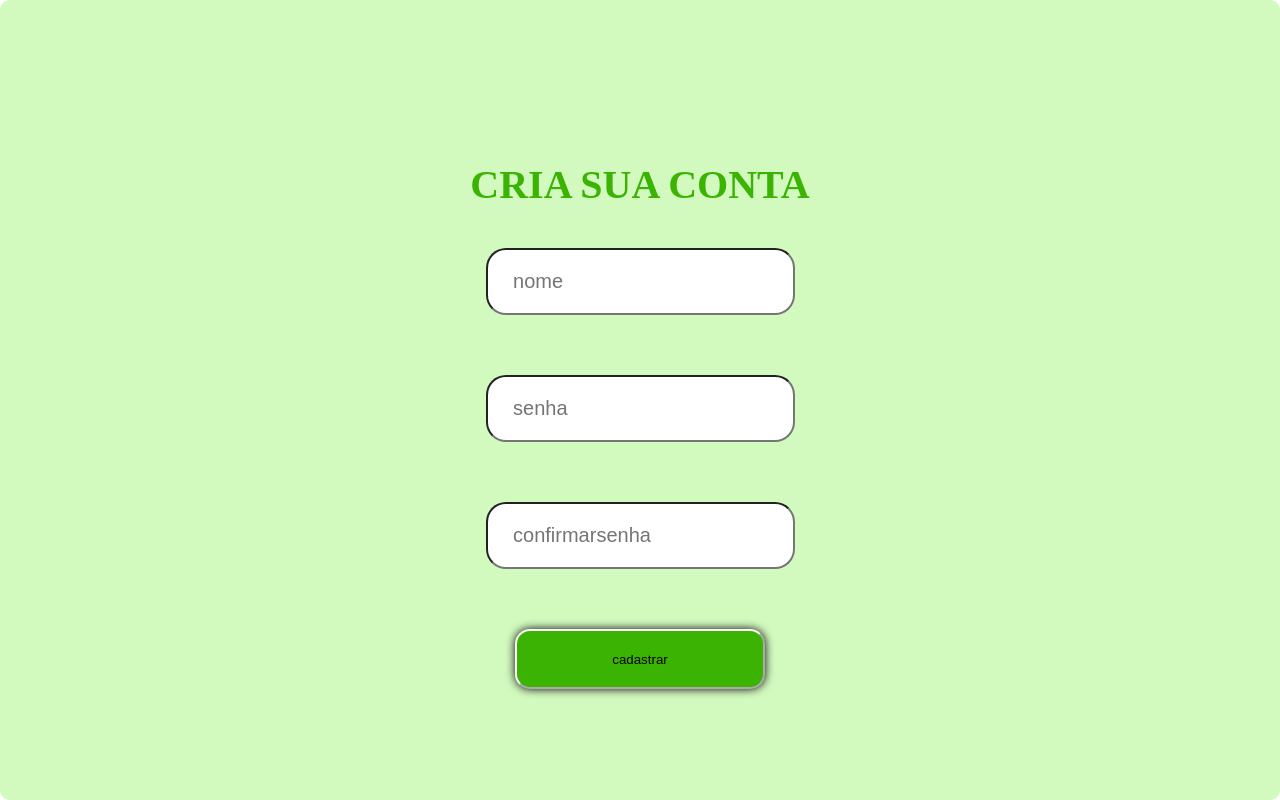
After one commit to Phreshxz/aula-nicolaszinho, a PHP site: the page made by tela de logiin/login.html in a window 1280 px wide. The commit adds this page. Run offline with PHP 8.4, Linux system fonts and the light colour scheme.

Commit message:
Add files via upload

```diff
--- a/tela de logiin/index.css
+++ b/tela de logiin/index.css
@@ -12,7 +12,7 @@
 .telaverde {
     display: flex;
     background-color: rgb(58, 179, 2);
-    width: 30%;
+    width: 100%;
     height: 100%;
     flex-direction: column;
     justify-content: center;
@@ -59,8 +59,8 @@ button {
 /*tela de login*/
 .telalogin {
     display: flex;
-    background-color: rgb(199, 255, 218);
-    width: 70%;
+    background-color: rgb(210, 250, 191);
+    width: 100%;
     height: 100%;
     flex-direction: column;
     justify-content: center;
@@ -74,18 +74,17 @@ h2 {
     display: flex;
     color: rgb(58, 179, 2);
     font-size: 40px;
-    margin-bottom: 200px;
+    margin-top: 50px;
 }
 
-input{
+input {
     font-size: 20px;
     padding: 20px;
-    border: 0px;
     border-radius: 20px;
     margin-bottom: 20px;
 }
 
-.cadastrar{
+.cadastrar {
     border-radius: 15px;
     background-color: rgb(58, 179, 2);
     box-shadow: 0 0 10px;
@@ -95,3 +94,43 @@ input{
     height: 60px;
 
 }
+
+
+.telacadastro{
+
+    display: flex;
+    background-color: rgb(210, 250, 191);
+    width: 100%;
+    height: 100%;
+    flex-direction: column;
+    justify-content: center;
+    align-items: center;
+    gap: 40px;
+    border-radius: 10px;
+
+}
+
+h2 {
+    display: flex;
+    color: rgb(58, 179, 2);
+    font-size: 40px;
+    margin-top: 50px;
+}
+
+input {
+    font-size: 20px;
+    padding: 20px;
+    border-radius: 20px;
+    margin-bottom: 20px;
+}
+
+.cadastrar {
+    border-radius: 15px;
+    background-color: rgb(58, 179, 2);
+    box-shadow: 0 0 10px;
+    border-color: rgb(255, 255, 255);
+    display: flex;
+    width: 250px;
+    height: 60px;
+
+}
--- a/tela de logiin/index.js
+++ b/tela de logiin/index.js
@@ -0,0 +1,46 @@
+function cadastrar() {
+
+    const nome = document.getElementById('nome').value
+    const senha = document.getElementById('confsenha').value
+    const confsenha = document.getElementById('senha').value
+
+    if (nome && senha === confsenha) {
+        localStorage.setItem(nome, senha)
+        alert('Usuario cadastrado com sucesso')
+        window.location.href = 'cadastro.html'
+    }
+    else {
+        return alert('Usuario e/ou senha incorreto')
+
+    }
+}
+
+
+function login() {
+    const nome = document.getElementById('nome').value
+    const senha = document.getElementById('senha').value
+
+    let contaexistente = localStorage.getItem(nome)
+
+    if (!contaexistente) {
+        return alert("usuario nao existe")
+
+    }
+
+    if (nome && senha === contaexistente) {
+        localStorage.setItem(nome, senha)
+         alert(`Usuario ${nome} cadastrado com sucesso`)
+         window.location.href = 'home.html'
+    }
+    else {
+        return alert(`Usuario e/ou senha incorreto`)
+    }
+
+}
+
+
+function entrar() {
+    window.location.href = './login.html'
+
+
+}
--- /dev/null
+++ b/tela de logiin/login.html
@@ -0,0 +1,27 @@
+<!DOCTYPE html>
+<html lang="pt-br">
+
+<head>
+    <meta charset="UTF-8">
+    <meta name="viewport" content="width=device-width, initial-scale=1.0">
+    <title>Document</title>
+    <link rel="stylesheet" href="index.css">
+</head>
+<body>
+<div class="web">
+    <div class="telalogin">
+        <h2>CRIA SUA CONTA</h2>
+
+        <input type="text" placeholder=" nome" id="nome">
+        <input type="password" placeholder=" senha " id="confsenha">
+        <input type="password" placeholder=" confirmarsenha" id="senha">
+
+
+        <button class="cadastrar" onclick="cadastrar()">cadastrar</button>
+    </div>
+</div>
+
+<script src="index.js"></script>
+</body>
+
+</html>
```
Also changed, not shown: tela de logiin/cadastro.html (added, +24 -0 lines), tela de logiin/index.html (+2 -15 lines), tela de logiin/home.html (added).
